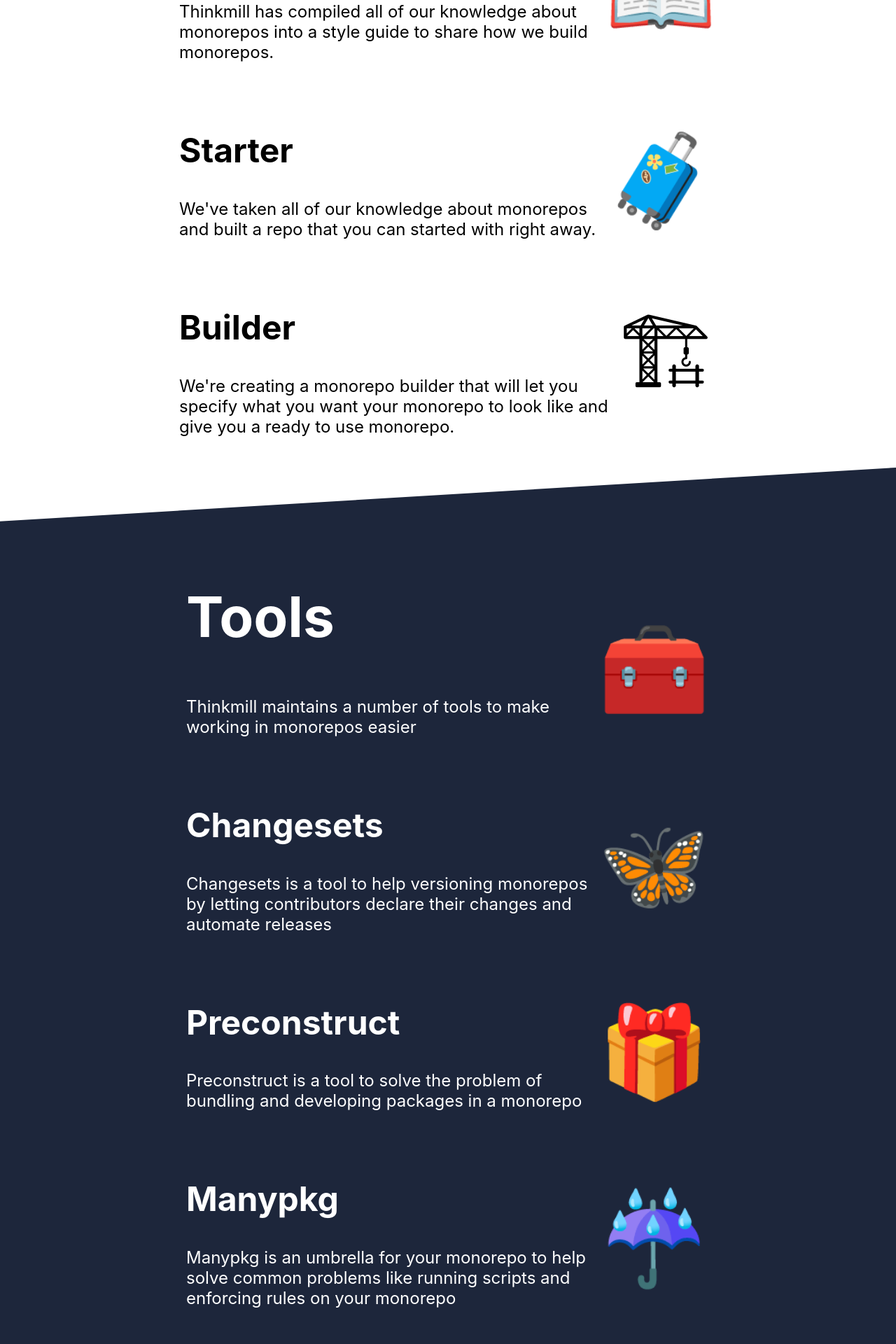
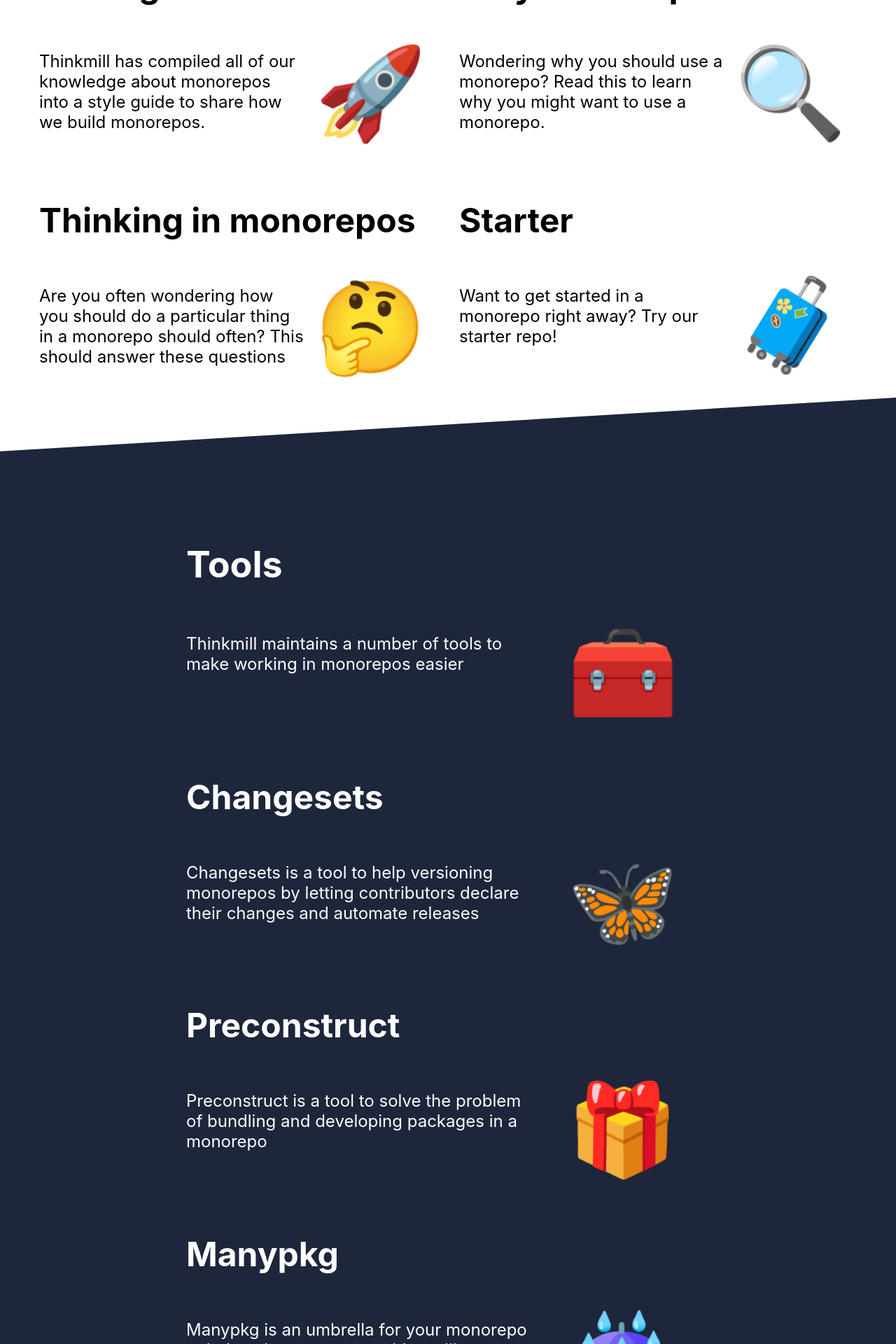
Before and after one commit to Thinkmill/monorepo, a Next.js app in the folder website/: page / in a window 1280 px wide. Shown: the part 480-2400 px from the top of the page at 70% size. Built offline with nearby package versions, Linux system fonts and the light colour scheme.

Commit message:
Update content

```diff
--- a/website/pages/_app.js
+++ b/website/pages/_app.js
@@ -23,6 +23,9 @@
           "pre,code": {
             fontFamily:
               "source-code-pro,Menlo,Monaco,Consolas,Courier New,monospace"
+          },
+          "*": {
+            boxSizing: "border-box"
           }
         }}
       />
--- a/website/pages/index.js
+++ b/website/pages/index.js
@@ -4,7 +4,10 @@
 let H1 = props => (
   <h1
     css={{
-      fontSize: 80
+      fontSize: 52,
+      "@media (mid-width: 800px)": {
+        fontSize: 80
+      }
     }}
     {...props}
   />
@@ -13,7 +16,10 @@
 let H2 = props => (
   <h2
     css={{
-      fontSize: 48
+      fontSize: 48,
+      "@media (mid-width: 800px)": {
+        fontSize: 64
+      }
     }}
     {...props}
   />
@@ -26,34 +32,81 @@
   }
 };
 
-let Item = ({ children, icon, href, mode = "dark" }) => {
+let Item = ({
+  children,
+  icon,
+  href,
+  title,
+  mode = "dark",
+  level = 2,
+  className
+}) => {
   let Tag = href ? "a" : "div";
+  let Heading = level === 1 ? H1 : H2;
   return (
     <Tag
       href={href}
       css={{
-        display: "flex",
-        justifyContent: "space-between",
+        display: "block",
         borderRadius: 10,
         padding: 16,
         textDecoration: "none",
         color: "inherit",
         ...(href && scaleStyles)
       }}
+      className={className}
     >
-      <div>{children}</div>
       <div
         css={{
-          fontSize: 128,
-          display: "flex",
-          justifyContent: "center",
-          alignItems: "center"
+          display: "grid",
+          gridTemplateColumns: "2fr 1fr"
         }}
       >
-        {icon}
+        <Heading
+          css={{
+            "@media (min-width: 800px)": {
+              gridColumnEnd: "span 2"
+            }
+          }}
+        >
+          {title}
+        </Heading>
+        <div
+          css={{
+            fontSize: 80,
+            display: "flex",
+            justifyContent: "center",
+            alignItems: "center",
+            "@media (min-width: 800px)": {
+              fontSize: 128,
+              gridColumnStart: "2",
+              gridRowStart: "2"
+            }
+          }}
+        >
+          {icon}
+        </div>
+        <div
+          css={{
+            gridColumnEnd: "span 2",
+            "@media (min-width: 800px)": {
+              gridRowStart: "2",
+              gridColumnEnd: "span 1"
+            }
+          }}
+        >
+          {children}
+        </div>
       </div>
     </Tag>
   );
+};
+
+let articleItemStyles = {
+  flexBasis: "50%",
+  minWidth: 400,
+  flexShrink: 1,
+  flexGrow: 1
 };
 
 export default function Index() {
@@ -69,27 +122,57 @@
       }}
     >
       <section css={{ maxWidth: 800 }}>
-        <H1>👋 Let's build with Monorepos!</H1>
-        <Item href="https://github.com/Thinkmill/monorepo" icon="📖">
-          <H2>Style Guide</H2>
+        <Item level={1} title="Monorepo Style Guide" icon="🚝">
+          <p>
+            Thinkmill has been finding monorepos a very useful model for
+            organising our projects so we've written some articles and resources
+            to help others explore this space and learn from others doing
+            similar things.
+          </p>
+        </Item>
+      </section>
+      <section css={{ maxWidth: 1200, display: "flex", flexWrap: "wrap" }}>
+        <Item
+          css={articleItemStyles}
+          title="Getting Started"
+          href="https://github.com/Thinkmill/monorepo"
+          icon="🚀"
+        >
           <p>
             Thinkmill has compiled all of our knowledge about monorepos into a
             style guide to share how we build monorepos.
           </p>
         </Item>
-        <Item href="https://github.com/Thinkmill/monorepo-starter" icon="🧳">
-          <H2>Starter</H2>
+        <Item
+          css={articleItemStyles}
+          title="Why Monorepos?"
+          href="https://github.com/Thinkmill/monorepo"
+          icon="🔍"
+        >
           <p>
-            We've taken all of our knowledge about monorepos and built a repo
-            that you can started with right away.
+            Wondering why you should use a monorepo? Read this to learn why you
+            might want to use a monorepo.
           </p>
         </Item>
-        <Item icon="🏗">
-          <H2>Builder</H2>
+        <Item
+          css={articleItemStyles}
+          title="Thinking in monorepos"
+          href="https://github.com/Thinkmill/monorepo"
+          icon="🤔"
+        >
           <p>
-            We're creating a monorepo builder that will let you specify what you
-            want your monorepo to look like and give you a ready to use
-            monorepo.
+            Are you often wondering how you should do a particular thing in a
+            monorepo should often? This should answer these questions
+          </p>
+        </Item>
+        <Item
+          css={articleItemStyles}
+          title="Starter"
+          href="https://github.com/Thinkmill/monorepo-starter"
+          icon="🧳"
+        >
+          <p>
+            Want to get started in a monorepo right away? Try our starter repo!
           </p>
         </Item>
       </section>
@@ -108,29 +191,37 @@
         }}
       >
         <div css={{ maxWidth: 780 }}>
-          <Item icon="🧰">
-            <H1 css={{ marginTop: 0 }}>Tools</H1>
+          <Item level={1} title="Tools" icon="🧰">
             <p>
               Thinkmill maintains a number of tools to make working in monorepos
               easier
             </p>
           </Item>
-          <Item href="https://github.com/changesets/changesets" icon="🦋">
-            <H2>Changesets</H2>
+          <Item
+            title="Changesets"
+            href="https://github.com/changesets/changesets"
+            icon="🦋"
+          >
             <p>
               Changesets is a tool to help versioning monorepos by letting
               contributors declare their changes and automate releases
             </p>
           </Item>
-          <Item href="https://preconstruct.tools" icon="🎁">
-            <H2>Preconstruct</H2>
+          <Item
+            title="Preconstruct"
+            href="https://preconstruct.tools"
+            icon="🎁"
+          >
             <p>
               Preconstruct is a tool to solve the problem of bundling and
               developing packages in a monorepo
             </p>
           </Item>
-          <Item href="https://github.com/Thinkmill/manypkg" icon="☔️">
-            <H2>Manypkg</H2>
+          <Item
+            title="Manypkg"
+            href="https://github.com/Thinkmill/manypkg"
+            icon="☔️"
+          >
             <p>
               Manypkg is an umbrella for your monorepo to help solve common
               problems like running scripts and enforcing rules on your monorepo
```
